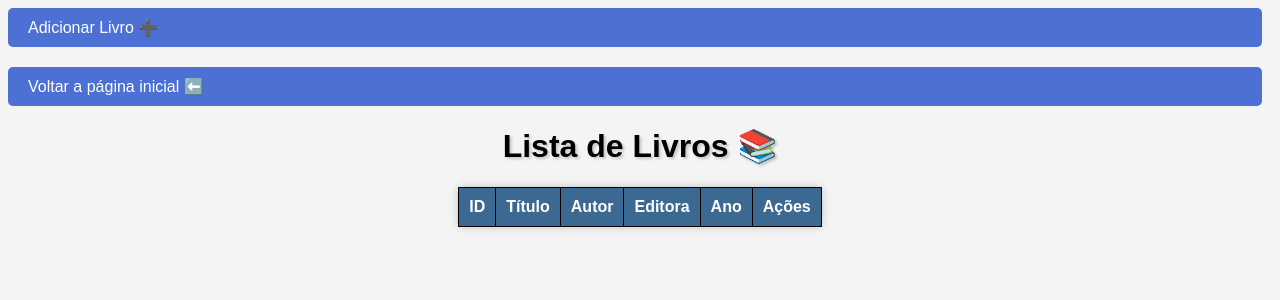
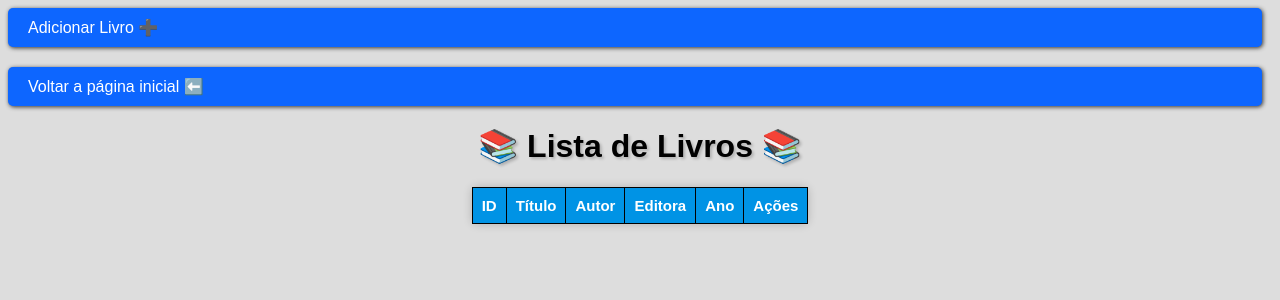
Before and after one commit to lucas-henrique-silva/biblioteca, a PHP site: page /lista.php in a window 1280 px wide. Shown: the top 300 px of the page. Run offline with PHP 8.4, Linux system fonts and the light colour scheme; data that the repository does not hold is empty; some web fonts are replaced.

Commit message:
alterações finais

```diff
--- a/lista.php
+++ b/lista.php
@@ -7,7 +7,7 @@
 
 		body {
 			font-family: Arial, sans-serif;
-			background-color: #f4f4f4;
+			background-color: #ddd;
 		}
 
 		h1 {
@@ -27,17 +27,18 @@
 		}
 
 		th, td {
-			padding: 10px;
+			padding: 9px;
 			text-align: left;
 			border-bottom: 1px solid #ddd;
             border: 1.6px solid black;
-			font-size: 16px;
+			font-size: 15px;
 		}
 
 		th {
-			background-color: #3C6991;
+			background-color: #0093E5;
 			color: #fff;
             text-align: center;
+			font-weight: bold;
 		}
 
 		tr:hover {
@@ -54,11 +55,11 @@
 		}
 
 		input[type="submit"]:hover {
-			background-color: #303085;
+			background-color: #0D66FF;
 		}
 
 		a {
-			color: #4C70D4;
+			color: #0C25F5;
 			text-decoration: none;
 		}
 
@@ -69,7 +70,8 @@
 		}
 
 		.btn {
-			background-color: #4C70D4;
+			box-shadow: 1px 1px 4px #333;
+			background-color: #0D66FF;
 			color: #fff;
 			border: none;
 			padding: 10px 20px;
@@ -82,15 +84,16 @@
 		}
 
 		.btn:hover {
-			background-color: #303085;
+			background-color: #0C25F5;
 			color: #fff;
+			font-weight: bold;
 		}
 	</style>
 </head>
 <body>
 	<a href="cadastro.php" class="btn">Adicionar Livro ➕</a>
     <a href="index.php" class="btn">Voltar a página inicial ⬅️</a>
-	<h1>Lista de Livros 📚</h1>
+	<h1>📚 Lista de Livros 📚</h1>
 	<table>
 		<tbody>
 			<?php
@@ -111,8 +114,7 @@
                 echo "<td><a href='editar.php?id=" . $row["id"] . "'>Editar ✏️</a> | <a href='deletar.php?id=" . $row["id"] . "' onclick='return confirm(\"Tem certeza que deseja deletar este livro?\")'>Deletar ❌</a>";
                 echo "</tr>";
             }
-
-            echo "</table>";
+            	echo "</table>";
 			?>
 		</tbody>
 	</table>
```
Also changed, not shown: cadastro.php (+6 -5 lines), editar.php (+5 -5 lines), index.php (+28 -11 lines).
